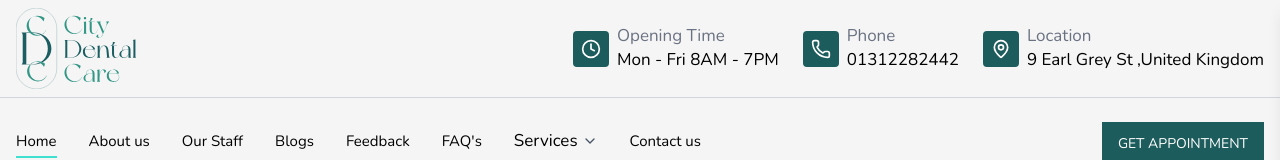
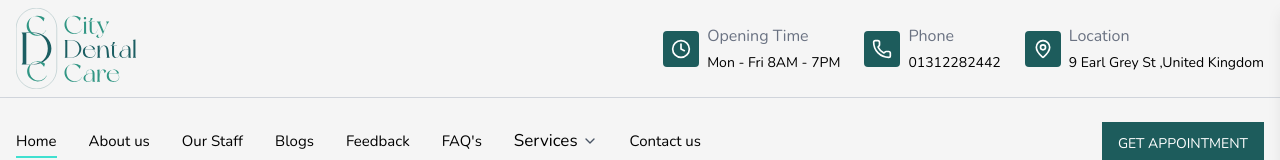
Before and after one commit to raoshahbazcoding/newdoc, a React (Vite) app: page / in a window 1280 px wide. Shown: the top 160 px of the page. Built offline with nearby package versions, Linux system fonts and the light colour scheme; a web font is replaced by a local one.

Commit message:
FOtter and Header Fixed

```diff
--- a/src/components/Footer.jsx
+++ b/src/components/Footer.jsx
@@ -93,9 +93,9 @@ export default function Footer() {
       </div>
 
       {/* Copyright */}
-      <div className="bg-[#173C3C] py-4 text-center text-sm ">
-        <div className="container mx-auto px-4">
-          Copyright © 2025 Theme. All rights reserved. Powered by City Dental Clinic.
+      <div className="bg-[#173C3C] py-4 text-center text-[12px] ">
+        <div className=" container mx-auto px-4  ">
+          <span className="text-[16px]">Copyright © 2025 Theme. All rights reserved. Powered by City Dental Clinic.</span>
         </div>
       </div>
     </footer>
--- a/src/components/Navbar.jsx
+++ b/src/components/Navbar.jsx
@@ -44,17 +44,17 @@ export default function Navbar() {
           </a>
 
           {/* Contact Details */}
-          <div className="flex flex-wrap md:flex-row gap-4 md:gap-6 mt-4 md:mt-0">
+          <div className="flex flex-wrap md:flex-row gap-4 md:gap-6 mt-4 md:mt-0  ">
             {[
-              { icon: <Clock className="text-white h-3 w-3 md:h-5 md:w-5" />, label: "Opening Time", value: "Mon - Fri 8AM - 7PM" },
+              { icon: <Clock className="text-white  h-3 w-3 md:h-5 md:w-5" />, label: "Opening Time", value: "Mon - Fri 8AM - 7PM" },
               { icon: <Phone className="text-white h-3 w-3 md:h-5 md:w-5 " />, label: "Phone", value: "01312282442" },
               { icon: <MapPin className="text-white h-5 w-5" />, label: "Location", value: "9 Earl Grey St ,United Kingdom", hidden: true },
             ].map((item, index) => (
               <div key={index} className={`flex items-center gap-2 ${item.hidden ? "hidden md:flex" : ""}`}>
                 <div className="bg-[#1d5c5c] p-2 rounded">{item.icon}</div>
                 <div>
-                  <p className="text-xs text-gray-500">{item.label}</p>
-                  <p className="text-xs md:text-sm">{item.value}</p>
+                  <span className="text-[16px] text-gray-500">{item.label}</span> <br />
+                  <span className="text-[16px] md:text-sm">{item.value}</span>
                 </div>
               </div>
             ))}
```
